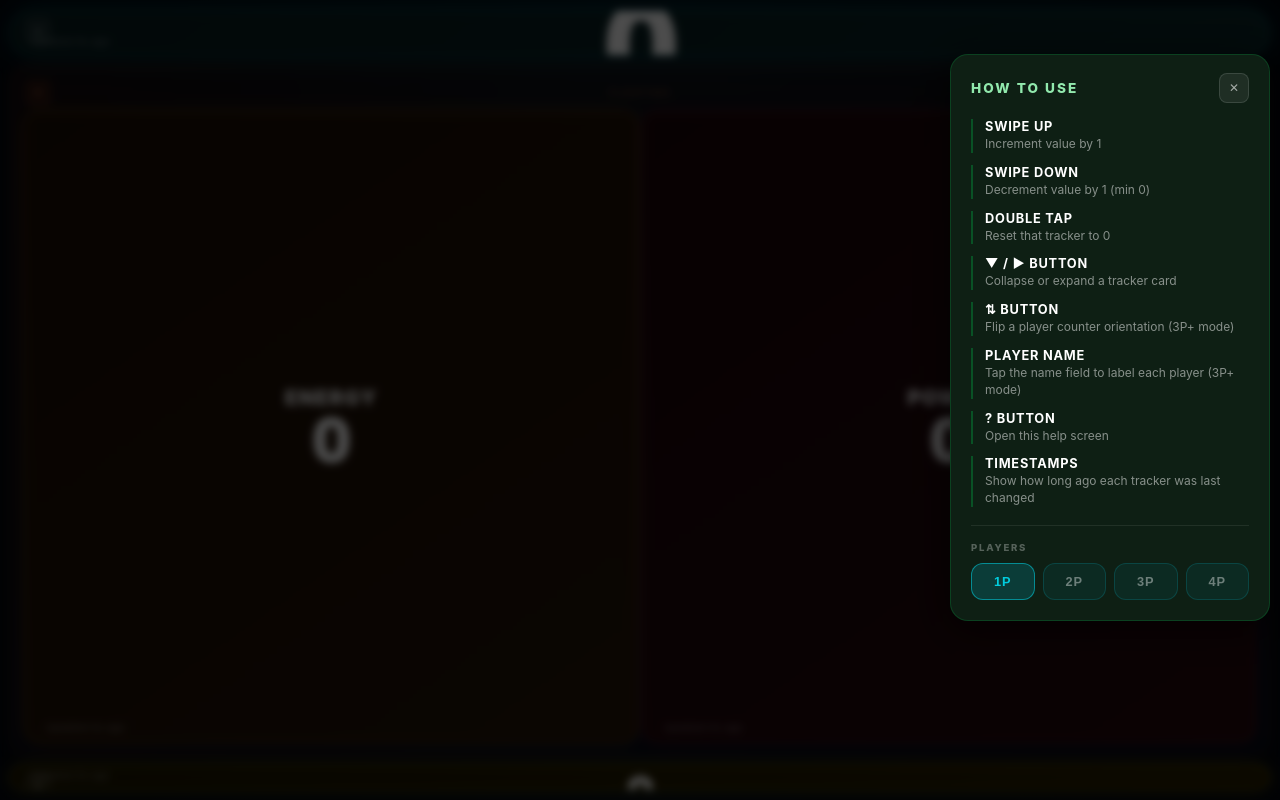
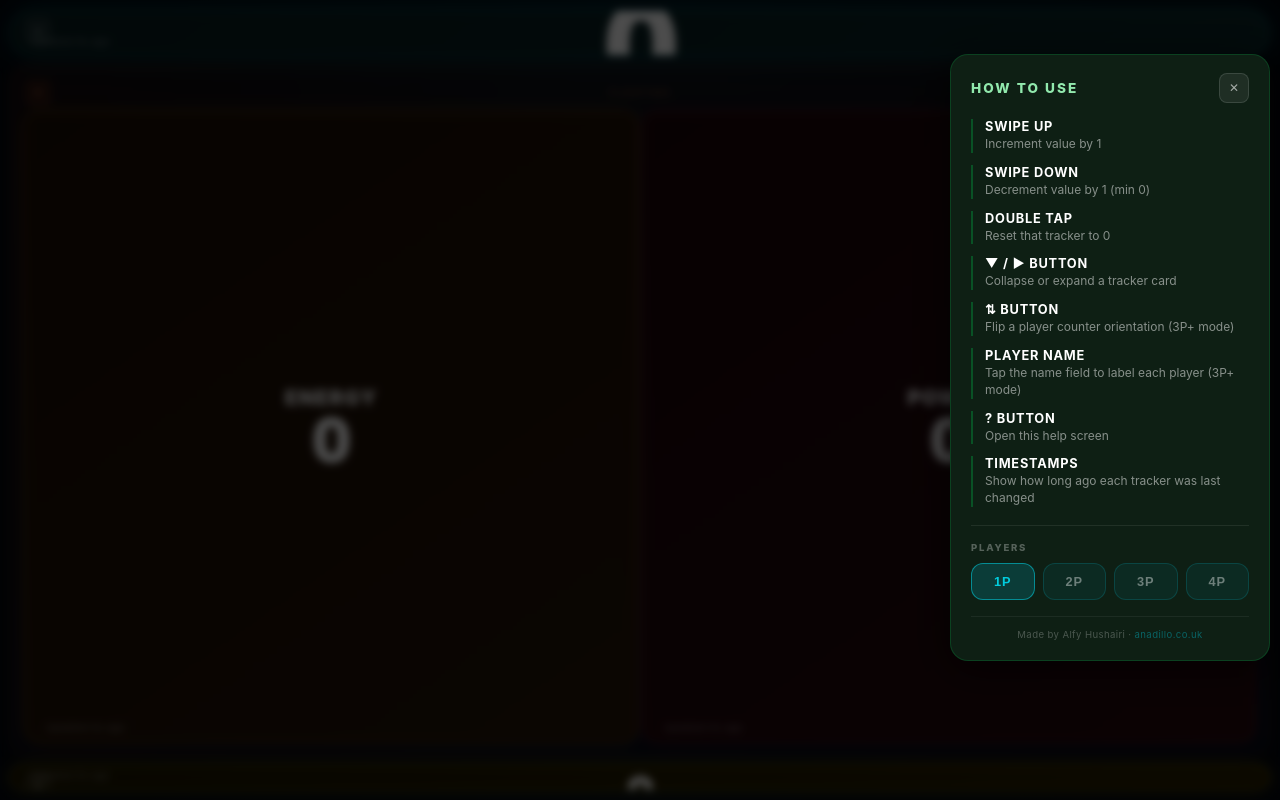
Before and after one commit to AlfyH/riftbound-tracker, a React (Vite) app in the folder riftbound-tracker/: page / in a window 1280 px wide. Both pictures are taken after a click on the button "Show help". Built offline with nearby package versions, Linux system fonts and the light colour scheme.

Commit message:
add watermark

```diff
--- a/riftbound-tracker/src/components/HelpOverlay.css
+++ b/riftbound-tracker/src/components/HelpOverlay.css
@@ -142,3 +142,24 @@
   border-color: rgba(0, 220, 240, 0.5);
   color: rgba(0, 220, 240, 0.9);
 }
+
+/* ── Credit ─────────────────────────────────────────────────────── */
+
+.help-overlay__credit {
+  margin-top: 16px;
+  padding-top: 12px;
+  border-top: 1px solid rgba(255, 255, 255, 0.06);
+  font-size: 0.6rem;
+  color: rgba(255, 255, 255, 0.25);
+  text-align: center;
+  letter-spacing: 0.04em;
+}
+
+.help-overlay__credit a {
+  color: rgba(0, 200, 220, 0.4);
+  text-decoration: none;
+}
+
+.help-overlay__credit a:active {
+  color: rgba(0, 220, 240, 0.7);
+}
--- a/riftbound-tracker/src/components/HelpOverlay.tsx
+++ b/riftbound-tracker/src/components/HelpOverlay.tsx
@@ -48,6 +48,9 @@ const HelpOverlay: React.FC<HelpOverlayProps> = ({ onClose, playerCount, onSetPl
           ))}
         </div>
       </div>
+      <div className="help-overlay__credit">
+        Made by Alfy Hushairi &middot; <a href="https://anadillo.co.uk" target="_blank" rel="noopener noreferrer">anadillo.co.uk</a>
+      </div>
     </div>
   </div>
 );
```
